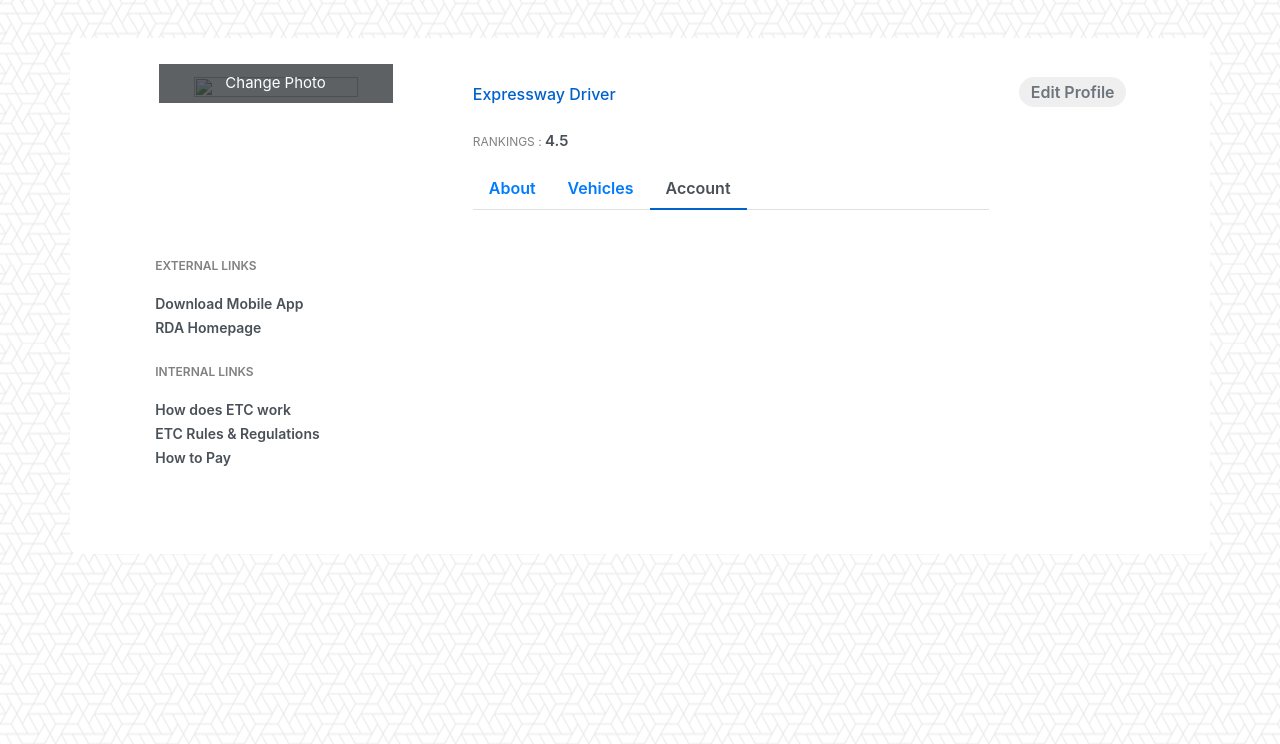
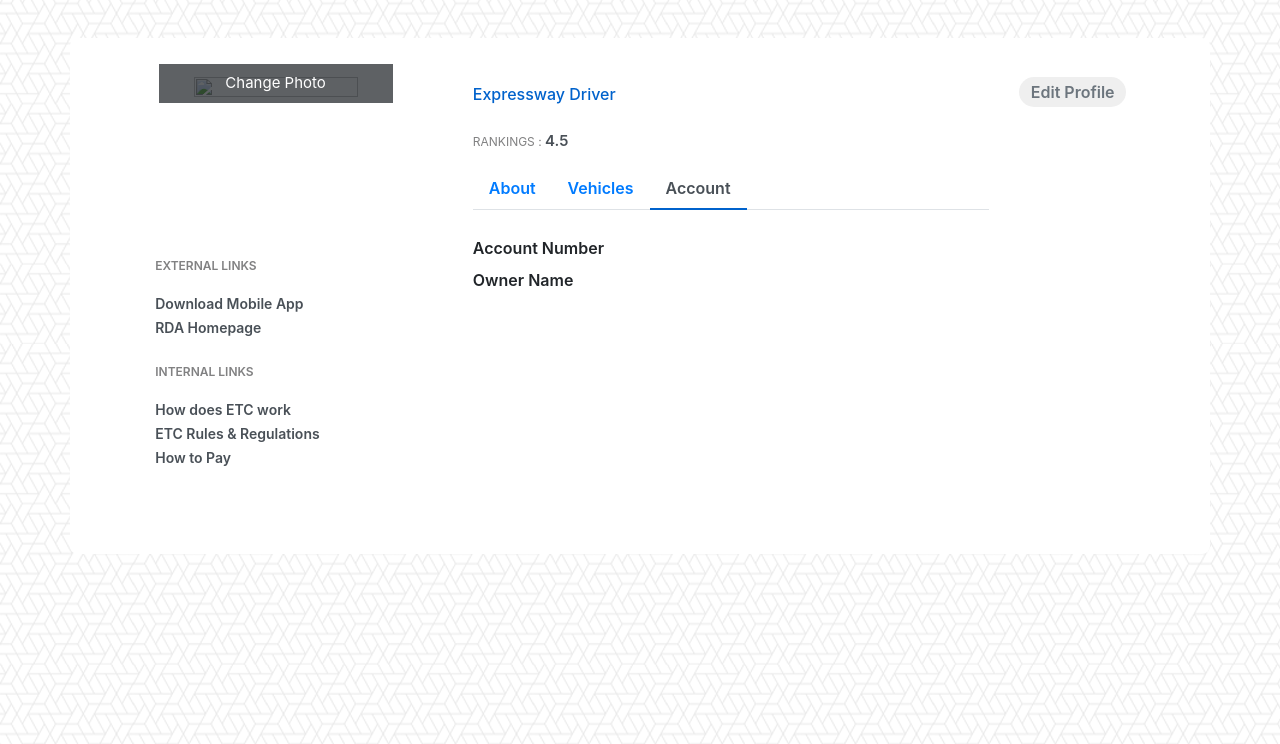
Before and after one commit to IsharaPriyadarshana/openRoadTolling, a Symfony app: template templates/main/home.html.twig in a window 1280 px wide, after a click on "Account". Shown: the part 56-800 px from the top of the page. Run offline with Twig, Linux system fonts and the light colour scheme; the template is opened without the code that fills it, so the values that code supplies are empty; some libraries are stand-ins or nearby versions.

Commit message:
Account and vehicle details can be visible in home page

```diff
--- a/src/Controller/MainController.php
+++ b/src/Controller/MainController.php
@@ -40,7 +40,7 @@ class MainController extends AbstractController
        }else{
            $photoSrc =  "/uploads/".$user->getImage();
        }
-
+//       dump($user->getVehicle()[1]);die;
         return $this->render('main/home.html.twig',[
             'photoSrc' => $photoSrc,
             'user' => $user,
--- a/templates/main/home.html.twig
+++ b/templates/main/home.html.twig
@@ -204,10 +204,43 @@
                             </div>
                         </div>
                         <div class="tab-pane fade" id="vehicles" role="tabpanel" aria-labelledby="profile-tab">
-
+                            {% for vehicle in user.vehicle %}
+                                <div class="row">
+                                    <div class="col-md-6">
+                                        <label>Vehicle Number</label>
+                                    </div>
+                                    <div class="col-md-6">
+                                        <p>{{ vehicle.vehicleNo}}</p>
+                                    </div>
+                                </div>
+                                <div class="row">
+                                    <div class="col-md-6">
+                                        <label>Vehicle Class</label>
+                                    </div>
+                                    <div class="col-md-6">
+                                        <p>{{ vehicle.class.className }}</p>
+                                    </div>
+                                </div>
+                                <div style="margin-top: 1cm;"></div>
+                            {% endfor %}
                         </div>
                         <div class="tab-pane fade" id="account" role="tabpanel" aria-labelledby="profile-tab">
-
+                            <div class="row">
+                                <div class="col-md-6">
+                                    <label>Account Number</label>
+                                </div>
+                                <div class="col-md-6">
+                                    <p>{{ user.account.accountNo }}</p>
+                                </div>
+                            </div>
+                            <div class="row">
+                                <div class="col-md-6">
+                                    <label>Owner Name</label>
+                                </div>
+                                <div class="col-md-6">
+                                    <p>{{ user.account.ownerName }}</p>
+                                </div>
+                            </div>
                         </div>
                     </div>
                 </div>
```
Also changed, not shown: public/uploads/f052d8aada1e79dcf58d54041c8b5203.jpeg (added).
